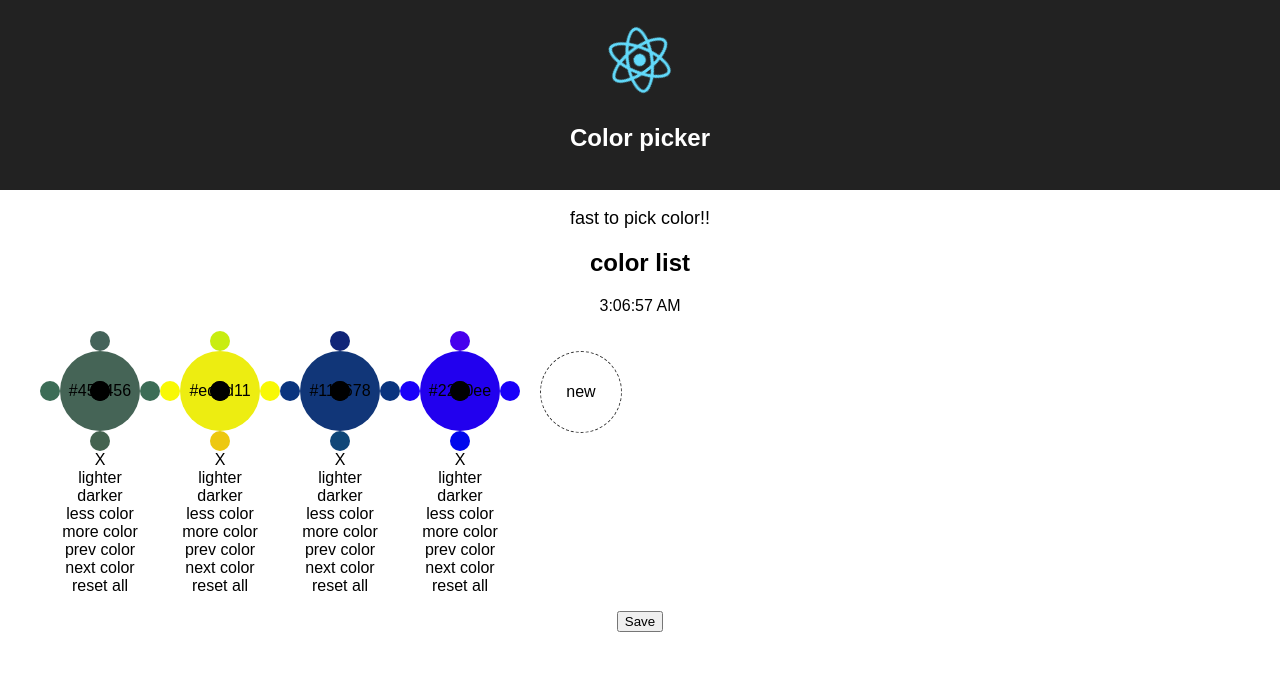
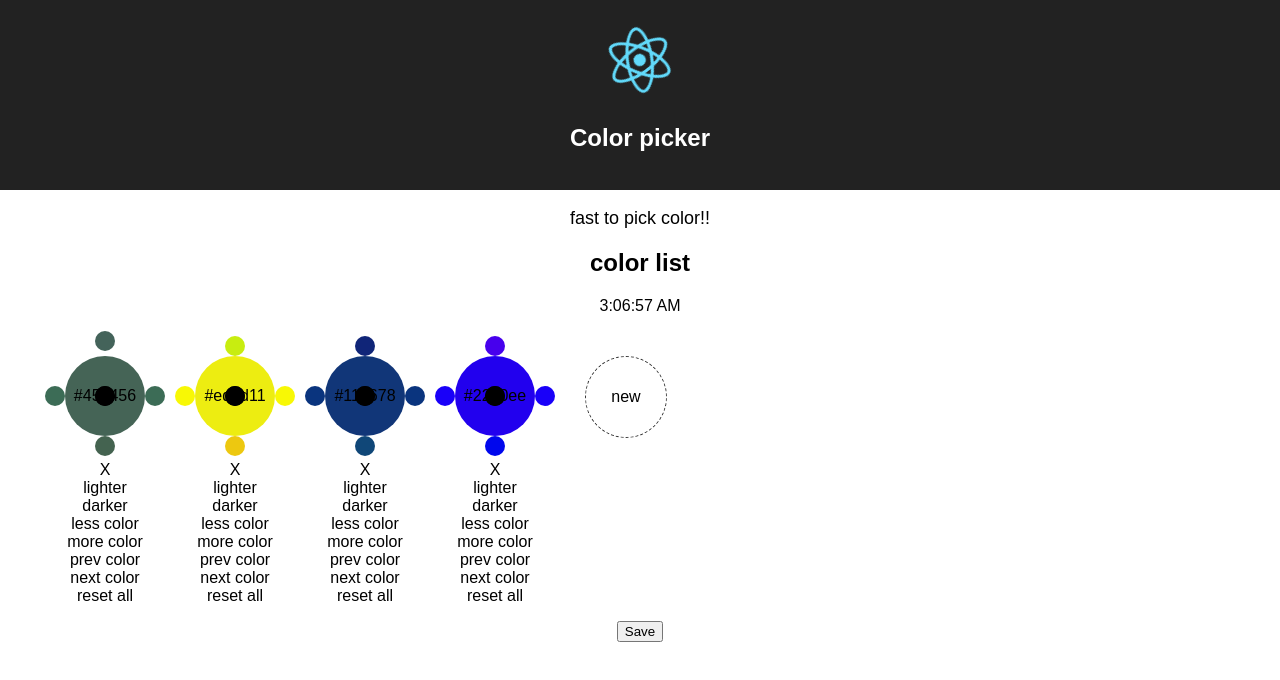
Before and after one commit to tomatochiufin/palette, a React (Create React App) app: page / in a window 1280 px wide. In both pictures the pointer is over the element 100 px from the left and 340 px from the top of the page. Shown: the top 680 px of the page. Built offline with nearby package versions, Linux system fonts and the light colour scheme.

Commit message:
add preview style

```diff
--- a/src/index.css
+++ b/src/index.css
@@ -20,7 +20,7 @@ body {
   height: 80px;
   line-height: 80px;
   text-align: center;
-  margin: 20px;
+  margin: 25px;
   border-radius: 50%;
 }
 
@@ -48,6 +48,8 @@ body {
   height:20px;
   background: black;
   border-radius: 50%;
+  transition: all .3s ease;
+  cursor: pointer;
 }
 
 .colors .colors__preview--north{
@@ -66,3 +68,23 @@ body {
 .colors .colors__preview--west{
   transform: translate(-50px , 0);
 }
+
+
+
+
+.colors .colors__preview--north:hover{
+  transform: translate(0 , -55px);
+}
+
+.colors .colors__preview--south:hover{
+  transform: translate(0 , 55px);
+}
+
+.colors .colors__preview--east:hover{
+  transform: translate(55px , 0);
+
+}
+
+.colors .colors__preview--west:hover{
+  transform: translate(-55px , 0);
+}
```
